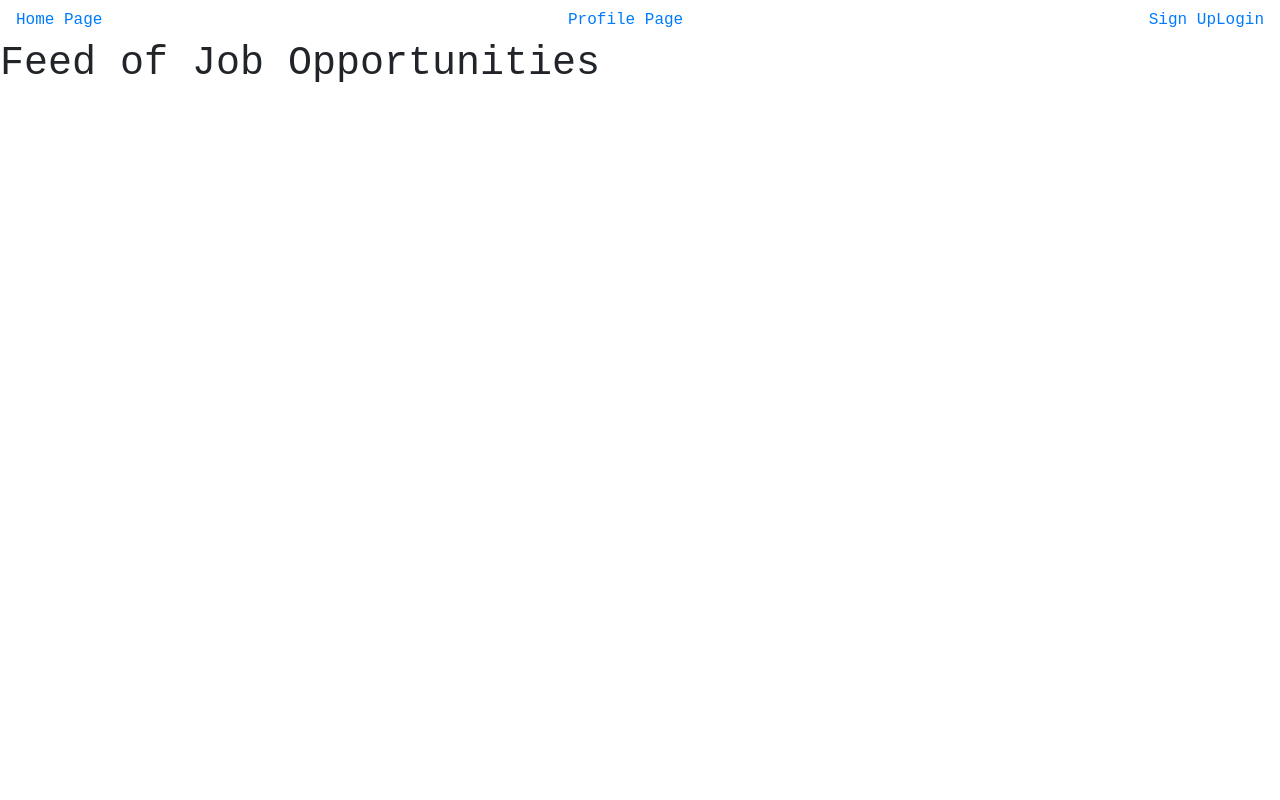
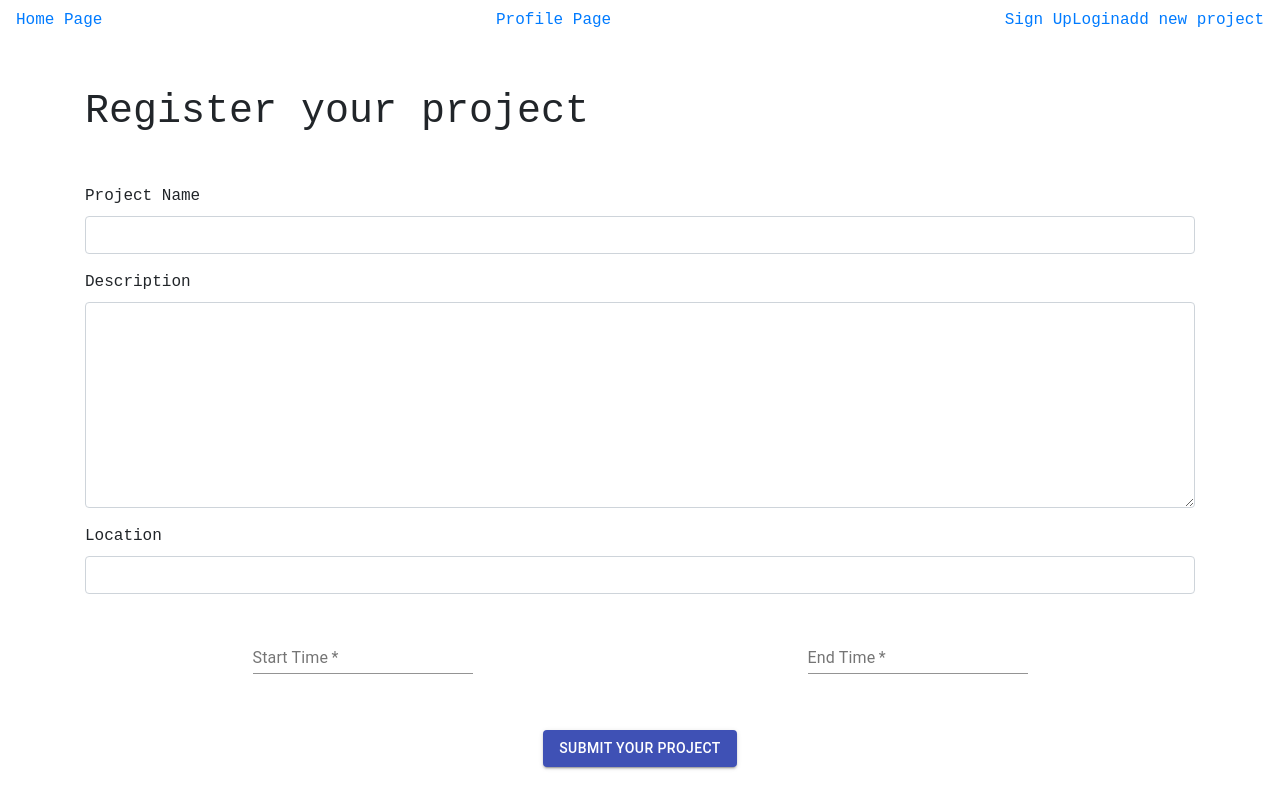
Before and after one commit to kipodd/itc-hackathon-2020, a React (Create React App) app in the folder client/: page /add_project in a window 1280 px wide. Built offline with nearby package versions, Linux system fonts and the light colour scheme.

Commit message:
successful post request from add project

```diff
--- a/client/src/App.js
+++ b/client/src/App.js
@@ -23,11 +23,17 @@ function App(props) {
               <Link className='navbar-item' to='/Login'>
                 Login
               </Link>
+              <Link className='navbar-item' to='/add_project'>
+                add new project
+              </Link>
             </div>
           </div>
           <Switch>
             <Route path='/register'>
               <h1> Register </h1>
+            </Route>
+            <Route path='/add_project'>
+              <AddNewProject></AddNewProject>
             </Route>
             <Route path='/login'>
               <h1> Login </h1>
--- a/client/src/components/addProjectForm.jsx
+++ b/client/src/components/addProjectForm.jsx
@@ -24,24 +24,17 @@ const AddNewProject = (props) => {
   const [endTime, setEndTime] = useState(null);
   const [formSubmit, setFormSubmit] = useState(null);
 
-  // console.log(startTime);
-  // console.log(endTime);
-  // console.log(formSubmit);
-
   const handleSubmitForm = (e) => {
     e.preventDefault();
     prepareFormData();
   };
   const prepareFormData = () => {
-    const convertedStartDate = JSON.stringify(new Date(startTime));
-    const convertedEndDate = JSON.stringify(new Date(endTime));
-
     let dataToPost = {
       name: projectName,
       city: projectLocation,
       description: projectDescription,
-      start_time: convertedStartDate,
-      end_time: convertedEndDate,
+      start_time: startTime,
+      end_time: endTime,
     };
     console.log(dataToPost);
     let response = postNewProject(dataToPost).then((data) => {
@@ -50,7 +43,7 @@ const AddNewProject = (props) => {
   };
 
   return (
-    <div className='mt-5'>
+    <div className='mt-5 container'>
       <h1 className='mt-5'> Register your project</h1>
       <form
         className='text-left mt-5'
--- a/client/src/lib/api.js
+++ b/client/src/lib/api.js
@@ -1,5 +1,5 @@
 import axios from 'axios';
 
 export const postNewProject = (data) => {
-  return axios.post('http://127.0.0.1:5000/projects', data);
+  return axios.post('http://localhost:5000/projects', data);
 };
```
Also changed, not shown: 1 other file (tests, documents, lock files or other folders).
